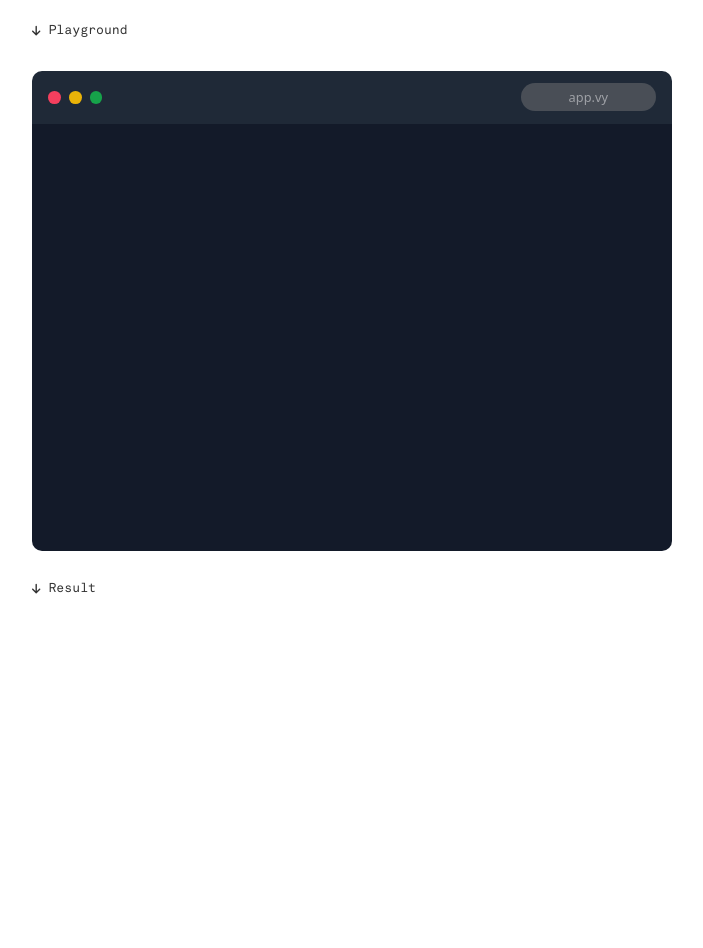
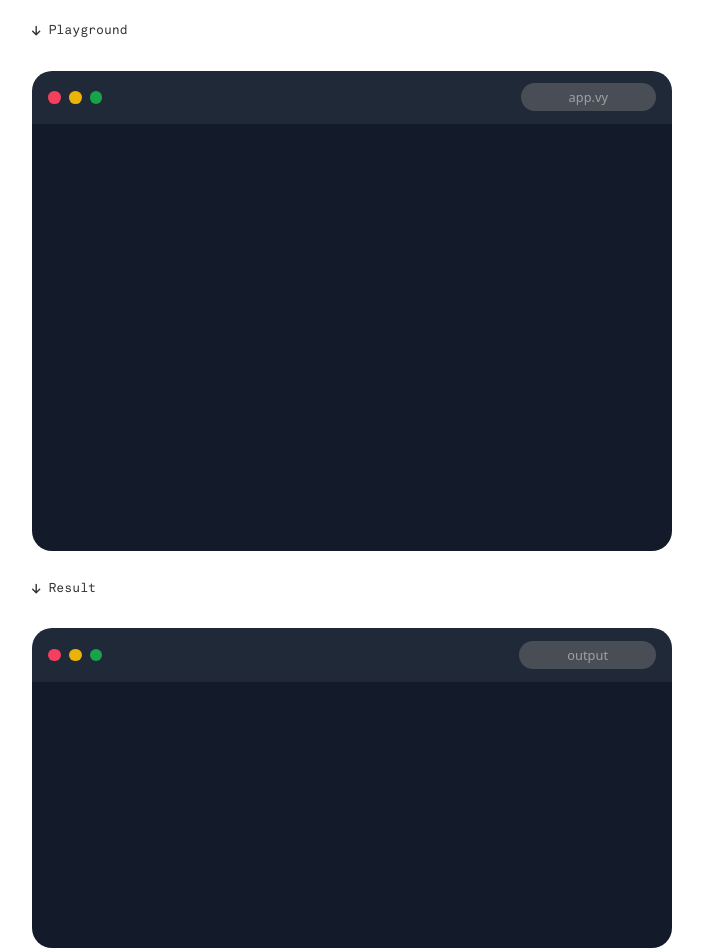
Before and after one commit to yash7xm/Vyzon_UI, a React (Vite) app: page / in a window 1280 px wide. Shown: the part 200-1148 px from the top of the page, without its empty margins (288-991 px from the left). Before the commit the page ends 828 px from the top, so only its background shows below. Built offline with nearby package versions, Linux system fonts and the light colour scheme; a web font is replaced by a local one.

Commit message:
result created

```diff
--- a/src/components/App.jsx
+++ b/src/components/App.jsx
@@ -3,6 +3,7 @@ import Header from './Header'
 import Main from './Main'
 import Label from './Label'
 import Playground from './Playground'
+import Result from './Result'
 
 function App() {
   return (
@@ -13,6 +14,7 @@ function App() {
         <Label heading={'Playground'} />
         <Playground />
         <Label heading={'Result'} />
+        <Result />
       </div>
     </div>
   )
--- a/src/components/Editor.jsx
+++ b/src/components/Editor.jsx
@@ -1,7 +1,8 @@
 import '../styles/Editor.css'
 
-export default function Editor() {
+export default function Editor({disabled = false}) {
     return (
-        <textarea id="codeArea"></textarea>
+        <textarea id="codeArea" disabled={disabled}>
+        </textarea>
     )
 }
--- a/src/components/Result.jsx
+++ b/src/components/Result.jsx
@@ -1,7 +1,12 @@
 import '../styles/Result.css'
+import Top from './Top'
+import Editor from './Editor'
 
 export default function Result() {
     return (
-
+        <div className="result">
+            <Top fileName={'output'} />
+            <Editor disabled={true}/>
+        </div>
     )
 }
--- a/src/styles/Editor.css
+++ b/src/styles/Editor.css
@@ -6,8 +6,8 @@
 #codeArea {
     flex-grow: 1;
     resize: none;
-    border-bottom-left-radius: 10px;
-    border-bottom-right-radius: 10px;
+    border-bottom-left-radius: 20px;
+    border-bottom-right-radius: 20px;
     background-color: #131a29;
     border: none;
     outline: none;
--- a/src/styles/Result.css
+++ b/src/styles/Result.css
@@ -0,0 +1,10 @@
+.result {
+    display: flex;
+    flex-direction: column;
+    width: 100%;
+    height: 40vh;
+}
+
+#codeArea {
+
+}
--- a/src/styles/Top.css
+++ b/src/styles/Top.css
@@ -3,8 +3,8 @@
     width: 100%;
     align-items: center;
     background-color: #1f2937;
-    border-top-right-radius: 10px;
-    border-top-left-radius: 10px;
+    border-top-right-radius: 20px;
+    border-top-left-radius: 20px;
     padding: 0.8rem 1rem;
     justify-content: space-between;
 }
```
